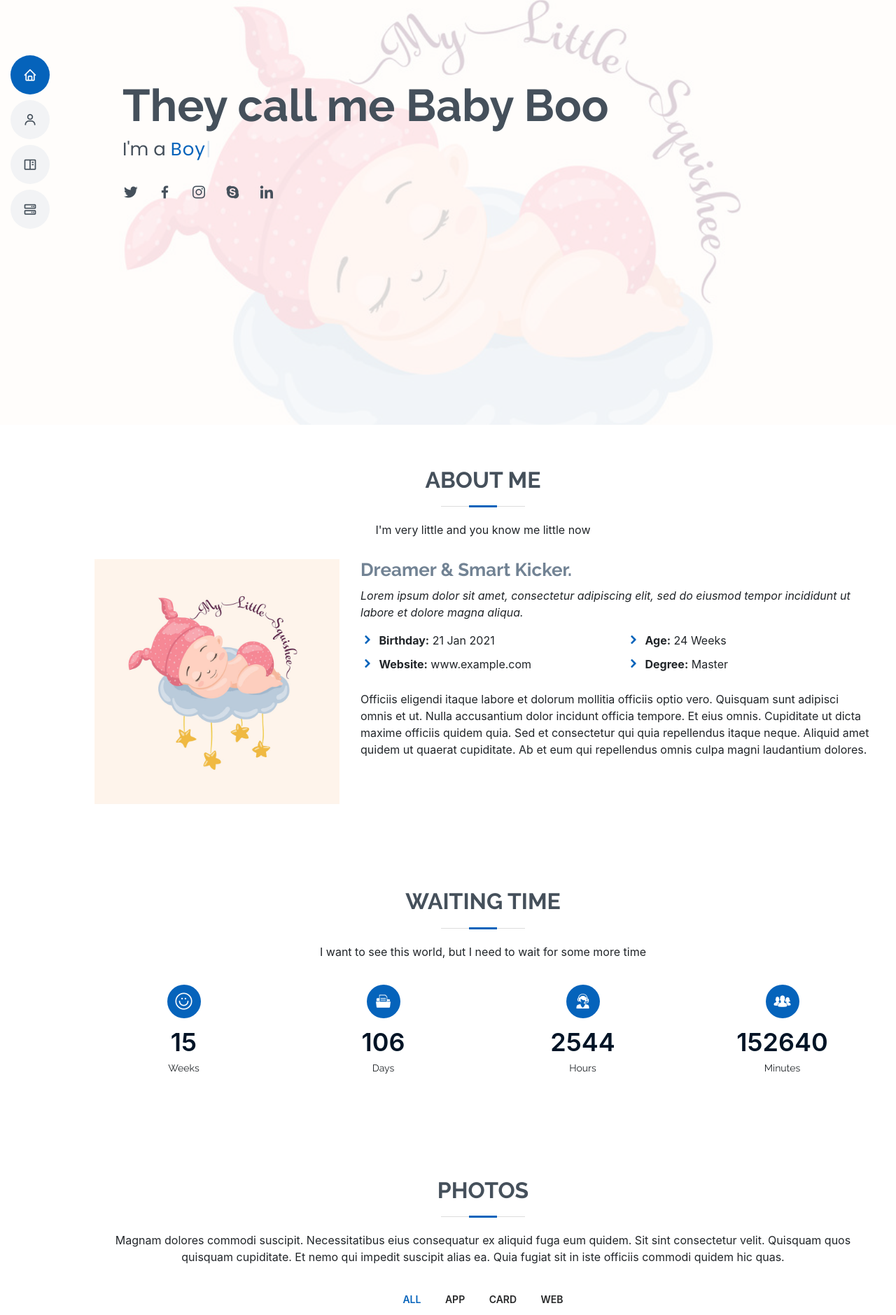
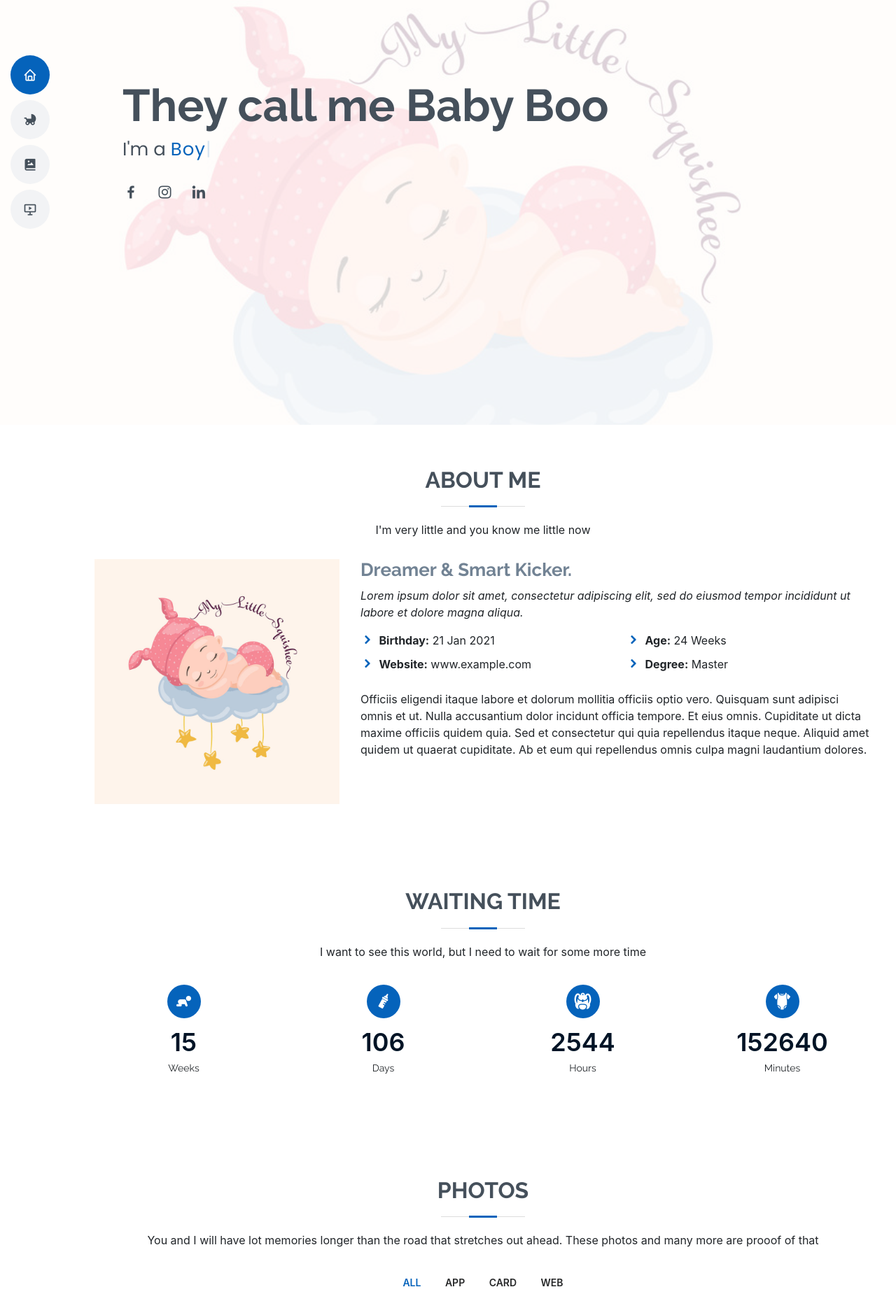
Before and after one commit to aswinantony/Baby_Boo, a website with bundled scripts: page dist/index.html in a window 1280 px wide. Shown: the part 193-2072 px from the top of the page at 70% size. Built offline with nearby package versions, Linux system fonts and the light colour scheme.

Commit message:
social profiles added

```diff
--- a/dist/index.html
+++ b/dist/index.html
@@ -48,11 +48,11 @@
     <nav class="nav-menu">
       <ul>
         <li class="active"><a href="#hero"><i class="bx bx-home"></i> <span>Home</span></a></li>
-        <li><a href="#about"><i class="bx bx-user"></i> <span>About</span></a></li>
+        <li><a href="#about"><i class="bx bxs-baby-carriage"></i> <span>About</span></a></li>
         <!-- <li><a href="#resume"><i class="bx bx-file-blank"></i> <span>Resume</span></a></li>-->
-        <li><a href="#portfolio"><i class="bx bx-book-content"></i> <span>Photos</span></a></li>
+        <li><a href="#portfolio"><i class="bx bxs-photo-album"></i> <span>Photos</span></a></li>
         <!-- <li><a href="#services"><i class="bx bx-server"></i> <span>Services</span></a></li> -->
-        <li><a href="#testimonials"><i class="bx bx-server"></i> <span>Wishes</span></a></li>
+        <li><a href="#testimonials"><i class="bx bx-slideshow"></i> <span>Wishes</span></a></li>
         <!-- <li><a href="#contact"><i class="bx bx-envelope"></i> <span>Contact</span></a></li> -->
       </ul>
     </nav><!-- .nav-menu -->
@@ -64,12 +64,14 @@
     <div class="container" data-aos="zoom-in" data-aos-delay="100">
       <h1>They call me Baby Boo</h1>
       <p>I'm a <span class="typed" data-typed-items="Boy, Girl"></span></p>
+      <!-- <p>I'm a <span class="typed" data-typed-items="Boy, Girl"></span></p> -->
       <div class="social-links">
-        <a href="#" class="twitter"><i class="bx bxl-twitter"></i></a>
+        <!-- <a href="#" class="twitter"><i class="bx bxl-twitter"></i></a> -->
         <a href="https://www.facebook.com/Anjana.mary" class="facebook"><i class="bx bxl-facebook"></i></a>
-        <a href="#" class="instagram"><i class="bx bxl-instagram"></i></a>
-        <a href="#" class="google-plus"><i class="bx bxl-skype"></i></a>
-        <a href="#" class="linkedin"><i class="bx bxl-linkedin"></i></a>
+        <a href="https://www.instagram.com/anjanamarym/?hl=en" class="instagram"><i class="bx bxl-instagram"></i></a>
+        <!-- <a href="#" class="google-plus"><i class="bx bxl-skype"></i></a> -->
+        <a href="https://www.linkedin.com/in/anjana-mary-menasis-798aa94b/" class="linkedin"><i
+            class="bx bxl-linkedin"></i></a>
       </div>
     </div>
   </section><!-- End Hero -->
@@ -139,7 +141,7 @@
 
           <div class="col-lg-3 col-md-6">
             <div class="count-box">
-              <i class="icofont-simple-smile"></i>
+              <i class="icofont-baby"></i>
               <span data-toggle="counter-up"></span>
               <p>Weeks</p>
             </div>
@@ -147,7 +149,7 @@
 
           <div class="col-lg-3 col-md-6 mt-5 mt-md-0">
             <div class="count-box">
-              <i class="icofont-document-folder"></i>
+              <i class="icofont-baby-food"></i>
               <span data-toggle="counter-up"></span>
               <p>Days</p>
             </div>
@@ -155,7 +157,7 @@
 
           <div class="col-lg-3 col-md-6 mt-5 mt-lg-0">
             <div class="count-box">
-              <i class="icofont-live-support"></i>
+              <i class="icofont-baby-backpack"></i>
               <span data-toggle="counter-up"></span>
               <p>Hours</p>
             </div>
@@ -163,7 +165,7 @@
 
           <div class="col-lg-3 col-md-6 mt-5 mt-lg-0">
             <div class="count-box">
-              <i class="icofont-users-alt-5"></i>
+              <i class="icofont-baby-cloth"></i>
               <span data-toggle="counter-up"></span>
               <p>Minutes</p>
             </div>
@@ -333,9 +335,8 @@
 
         <div class="section-title">
           <h2>Photos</h2>
-          <p>Magnam dolores commodi suscipit. Necessitatibus eius consequatur ex aliquid fuga eum quidem. Sit sint
-            consectetur velit. Quisquam quos quisquam cupiditate. Et nemo qui impedit suscipit alias ea. Quia fugiat sit
-            in iste officiis commodi quidem hic quas.</p>
+          <p>You and I will have lot memories longer than the road that stretches out ahead. These photos and many more
+            are prooof of that</p>
         </div>
 
         <div class="row">
@@ -629,8 +630,8 @@
             <h4>Dad</h4>
             <p>
               <i class="bx bxs-quote-alt-left quote-icon-left"></i>
-              Proin iaculis purus consequat sem cure digni ssim donec porttitora entum suscipit rhoncus. Accusantium
-              quam, ultricies eget id, aliquam eget nibh et. Maecen aliquam, risus at semper.
+              When you’re little, you may think your dad is Superman. Then you grow up, and you'd realize he’s just a
+              regular guy who wears a cape.
               <i class="bx bxs-quote-alt-right quote-icon-right"></i>
             </p>
           </div>
@@ -641,8 +642,7 @@
             <h4>Mom</h4>
             <p>
               <i class="bx bxs-quote-alt-left quote-icon-left"></i>
-              Export tempor illum tamen malis malis eram quae irure esse labore quem cillum quid cillum eram malis
-              quorum velit fore eram velit sunt aliqua noster fugiat irure amet legam anim culpa.
+              God could not be everywhere, so he created mothers.
               <i class="bx bxs-quote-alt-right quote-icon-right"></i>
             </p>
           </div>
@@ -769,16 +769,16 @@
   <footer id="footer">
     <div class="container">
       <h3>Aswin Antony</h3>
-      <p>Et aut eum quis fuga eos sunt ipsa nihil. Labore corporis magni eligendi fuga maxime saepe commodi placeat.</p>
+      <p>Although inspiration and templates are from the internet, I've added alot of personal touch to it</p>
       <div class="social-links">
-        <a href="#" class="twitter"><i class="bx bxl-twitter"></i></a>
+        <a href="https://twitter.com/aswinajraj" class="twitter"><i class="bx bxl-twitter"></i></a>
         <a href="https://www.facebook.com/aswinajraj" class="facebook"><i class="bx bxl-facebook"></i></a>
-        <a href="#" class="instagram"><i class="bx bxl-instagram"></i></a>
+        <a href="https://www.instagram.com/theaswinantony/?hl=en" class="instagram"><i class="bx bxl-instagram"></i></a>
         <a href="https://github.com/aswinantony" class="google-plus"><i class="bx bxl-github"></i></a>
-        <a href="#" class="linkedin"><i class="bx bxl-linkedin"></i></a>
+        <a href="https://www.linkedin.com/in/antonyaswin/" class="linkedin"><i class="bx bxl-linkedin"></i></a>
       </div>
       <div class="copyright">
-        &copy; Copyright <strong><span>MyResume</span></strong>. All Rights Reserved
+        <!-- &copy; Copyright <strong><span>MyResume</span></strong>. All Rights Reserved -->
       </div>
       <div class="credits">
         <!-- All the links in the footer should remain intact. -->
```
